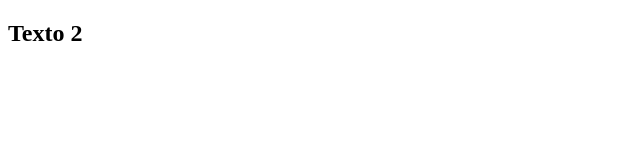
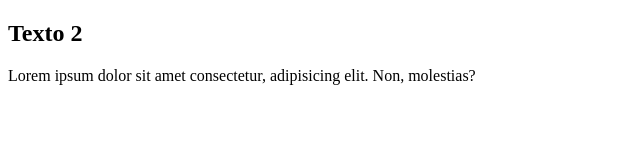
Before and after one commit to karicf/practica_vscode_git, a plain HTML site: page index.html in a window 1280 px wide. Shown: the whole page, without its empty margins (0-640 px from the left). Drawn offline with Linux system fonts and the light colour scheme.

Commit message:
Agregado párrafo en index.html

```diff
--- a/index.html
+++ b/index.html
@@ -7,5 +7,6 @@
 </head>
 <body>
     <h2>Texto 2</h2>
+    <p>Lorem ipsum dolor sit amet consectetur, adipisicing elit. Non, molestias?</p>
 </body>
 </html>
```
